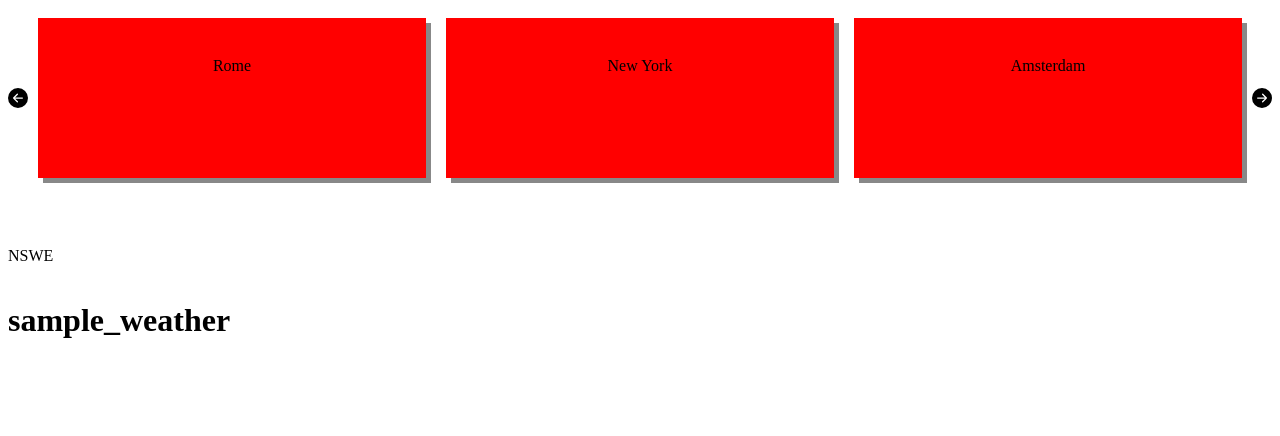
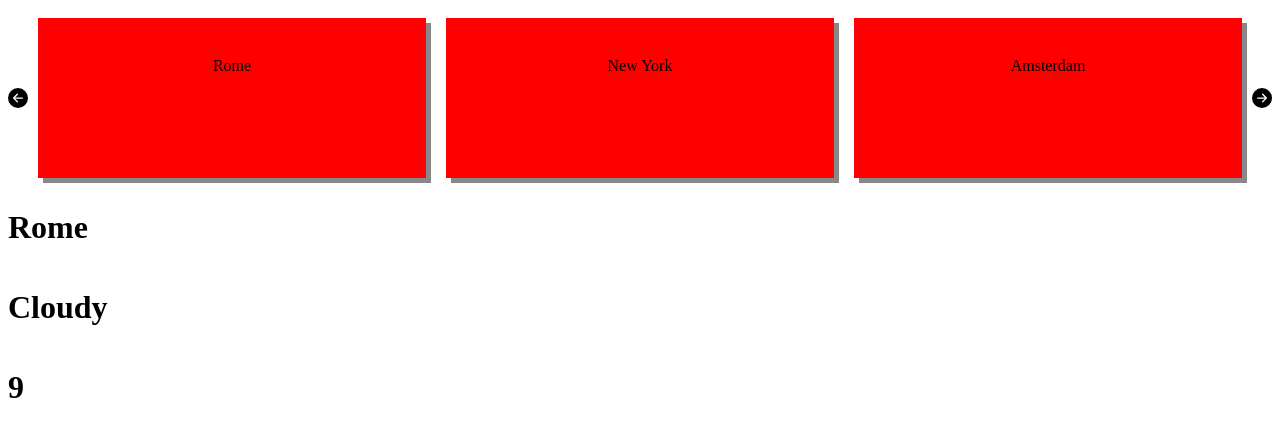
Before and after one commit to genericdude1998/Weather-App-Typescript-Portfolio, a React app: page / in a window 1280 px wide. Shown: the top 436 px of the page. Built offline with nearby package versions, Linux system fonts and the light colour scheme; no server answers.

Commit message:
added Temp and Cloud dynamic

```diff
--- a/package.json
+++ b/package.json
@@ -13,6 +13,7 @@
   "dependencies": {
     "@types/react": "^17.0.38",
     "@types/react-dom": "^17.0.11",
+    "axios": "^0.24.0",
     "react": "^17.0.2",
     "react-dom": "^17.0.2",
     "react-icons": "^4.3.1",
--- a/src/App.tsx
+++ b/src/App.tsx
@@ -1,11 +1,19 @@
+import axios from "axios";
 import React from "react";
 import styled from "styled-components";
 import City from "./City";
 import SelectCity from "./select-city/SelectCity";
 import Weather from "./Weather";
 
+export interface ICurrentWeather {
+    cloud:string,
+    temperature: string,
+}
+
 interface IState {
+    cities: string[],
     currentCity:string,
+    currentWeather: ICurrentWeather,
 }
 
 const Container = styled.div`
@@ -17,25 +25,63 @@ const Container = styled.div`
 `
 
 class App extends React.Component<{}, IState> {
+    state = {
+        cities: ['Rome', 'New York', 'Amsterdam','London', 'Manchester','Berlin',],
+        currentCity: 'Rome',
+        currentWeather:{
+            cloud:'Cloudy',
+            temperature:'9'
+        }
+    }
 
-    state = {
-        currentCity: ''
+    componentDidMount(){
+        const city = this.state.cities[0];
+        axios.get(`https://api.openweathermap.org/data/2.5/weather?q=${city}&appid=0202cadc7f22d242d14160b50c9d955c`).then(
+            res => {
+                console.log(res);
+                const baseStringCloud = res.data.weather[0].description;
+                const newCloud = baseStringCloud.charAt(0).toUpperCase() + baseStringCloud.slice(1);
+                const newCurrentWeather: ICurrentWeather = {
+                    cloud: newCloud,
+                    temperature: Math.ceil(res.data.main.temp - 273.15).toString(),
+                }
+
+                this.setState({currentWeather: newCurrentWeather});
+            });
+    }
+
+    componentDidUpdate(prevProps:{}, prevState:IState){
+        if(prevState.currentCity !== this.state.currentCity){
+            const city = this.state.currentCity;
+            axios.get(`https://api.openweathermap.org/data/2.5/weather?q=${city}&appid=0202cadc7f22d242d14160b50c9d955c`).then(
+            res => {
+                console.log(res);
+                const baseStringCloud = res.data.weather[0].description;
+                const newCloud = baseStringCloud.charAt(0).toUpperCase() + baseStringCloud.slice(1);
+
+                const newCurrentWeather: ICurrentWeather = {
+                    cloud: newCloud,
+                    temperature: Math.ceil(res.data.main.temp - 273.15).toString(),
+                }
+
+                this.setState({currentWeather: newCurrentWeather});
+        });
+        }
     }
 
     setCity = (city:string) => this.setState({currentCity: city})
 
     public render() {
+        const {cities, currentCity, currentWeather} = this.state;
+
         return (
             <Container>
                 <SelectCity
-                cities={[
-                    'Rome', 'New York', 'Amsterdam',
-                    'London', 'Manchester','Berlin',
-                ]}
-                setCity = {this.setCity}/>
-
-                <City name={this.state.currentCity} coordinates={'NSWE'}/>
-                <Weather weather={'sample_weather'}/>
+                    cities={cities}
+                    setCity = {this.setCity}
+                />
+                <City name={currentCity} />
+                <Weather weather={currentWeather}/>
             </Container>
         );
     }
--- a/src/City.tsx
+++ b/src/City.tsx
@@ -2,15 +2,18 @@ import React from "react";
 
 interface ICityProps {
     name: string;
-    coordinates: string;
 }
 
 class City extends React.Component<ICityProps> {
+
+    public static defaultProps = {
+        name:'Rome',
+    }
+
     public render() {
         return(
             <>
                 <h1>{this.props.name}</h1>
-                <p>{this.props.coordinates}</p>
             </>
         );
     }
--- a/src/Weather.tsx
+++ b/src/Weather.tsx
@@ -1,14 +1,16 @@
 import React from "react";
+import { ICurrentWeather } from "./App";
 
 interface IWeatherProps {
-    weather:string,
+    weather: ICurrentWeather,
 }
 
 class Weather extends React.Component<IWeatherProps> {
     public render() {
         return(
             <>
-                <h1>{this.props.weather}</h1>
+                <h1>{this.props.weather.cloud}</h1>
+                <h1>{this.props.weather.temperature}</h1>
             </>
         );
     }
```
Also changed, not shown: 1 other file (tests, documents, lock files or other folders).
